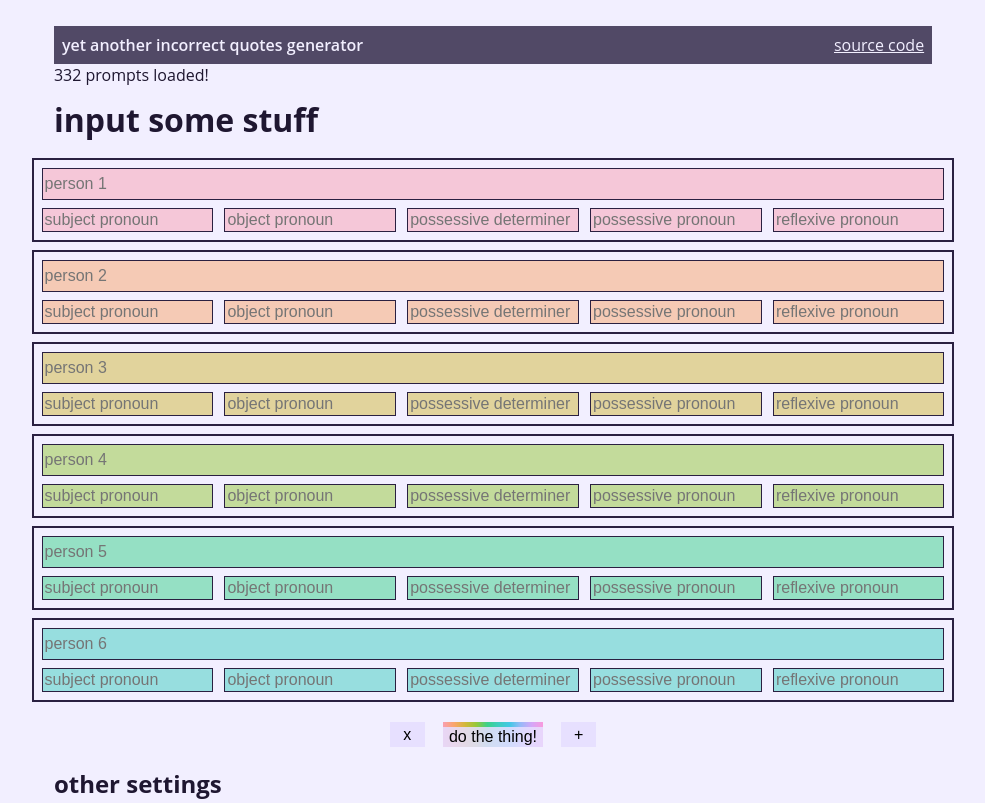
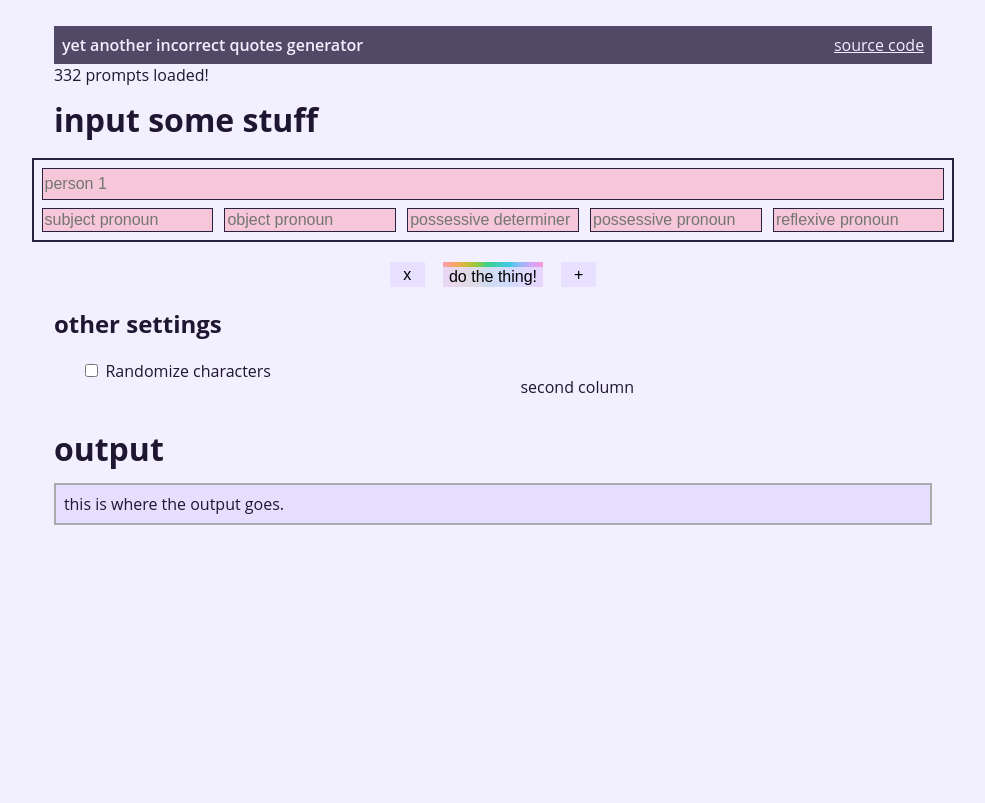
Before and after one commit to wanghaisheng/incorrect-quotes-generator-tool, a website: page index.html in a window 1280 px wide. Shown: the top 803 px of the page, without its empty margins (147-1132 px from the left). Drawn offline with nearby package versions, Linux system fonts and the light colour scheme; files that its build step writes are made by us from their sources.

Commit message:
only show one character input box on start you can always add more... and also 6 is a bit much

```diff
--- a/index.html
+++ b/index.html
@@ -37,56 +37,6 @@
 				<input class="char-1" placeholder="reflexive pronoun" type="text">
 			</div>
 		</div>
-		<div class="character-block">
-			<input class="character-name char-2" placeholder="person 2" type="text">
-			<div class="pronouns">
-				<input class="char-2" placeholder="subject pronoun" type="text">
-				<input class="char-2" placeholder="object pronoun" type="text">
-				<input class="char-2" placeholder="possessive determiner" type="text">
-				<input class="char-2" placeholder="possessive pronoun" type="text">
-				<input class="char-2" placeholder="reflexive pronoun" type="text">
-			</div>
-		</div>
-		<div class="character-block">
-			<input class="character-name char-3" placeholder="person 3" type="text">
-			<div class="pronouns">
-				<input class="char-3" placeholder="subject pronoun" type="text">
-				<input class="char-3" placeholder="object pronoun" type="text">
-				<input class="char-3" placeholder="possessive determiner" type="text">
-				<input class="char-3" placeholder="possessive pronoun" type="text">
-				<input class="char-3" placeholder="reflexive pronoun" type="text">
-			</div>
-		</div>
-		<div class="character-block">
-			<input class="character-name char-4" placeholder="person 4" type="text">
-			<div class="pronouns">
-				<input class="char-4" placeholder="subject pronoun" type="text">
-				<input class="char-4" placeholder="object pronoun" type="text">
-				<input class="char-4" placeholder="possessive determiner" type="text">
-				<input class="char-4" placeholder="possessive pronoun" type="text">
-				<input class="char-4" placeholder="reflexive pronoun" type="text">
-			</div>
-		</div>
-		<div class="character-block">
-			<input class="character-name char-5" placeholder="person 5" type="text">
-			<div class="pronouns">
-				<input class="char-5" placeholder="subject pronoun" type="text">
-				<input class="char-5" placeholder="object pronoun" type="text">
-				<input class="char-5" placeholder="possessive determiner" type="text">
-				<input class="char-5" placeholder="possessive pronoun" type="text">
-				<input class="char-5" placeholder="reflexive pronoun" type="text">
-			</div>
-		</div>
-		<div class="character-block">
-			<input class="character-name char-6" placeholder="person 6" type="text">
-			<div class="pronouns">
-				<input class="char-6" placeholder="subject pronoun" type="text">
-				<input class="char-6" placeholder="object pronoun" type="text">
-				<input class="char-6" placeholder="possessive determiner" type="text">
-				<input class="char-6" placeholder="possessive pronoun" type="text">
-				<input class="char-6" placeholder="reflexive pronoun" type="text">
-			</div>
-		</div>
 	</div>
 	<div class="center-wrapper">
 		<button id="remove-character" onclick="removeInput()">x</button>
```
